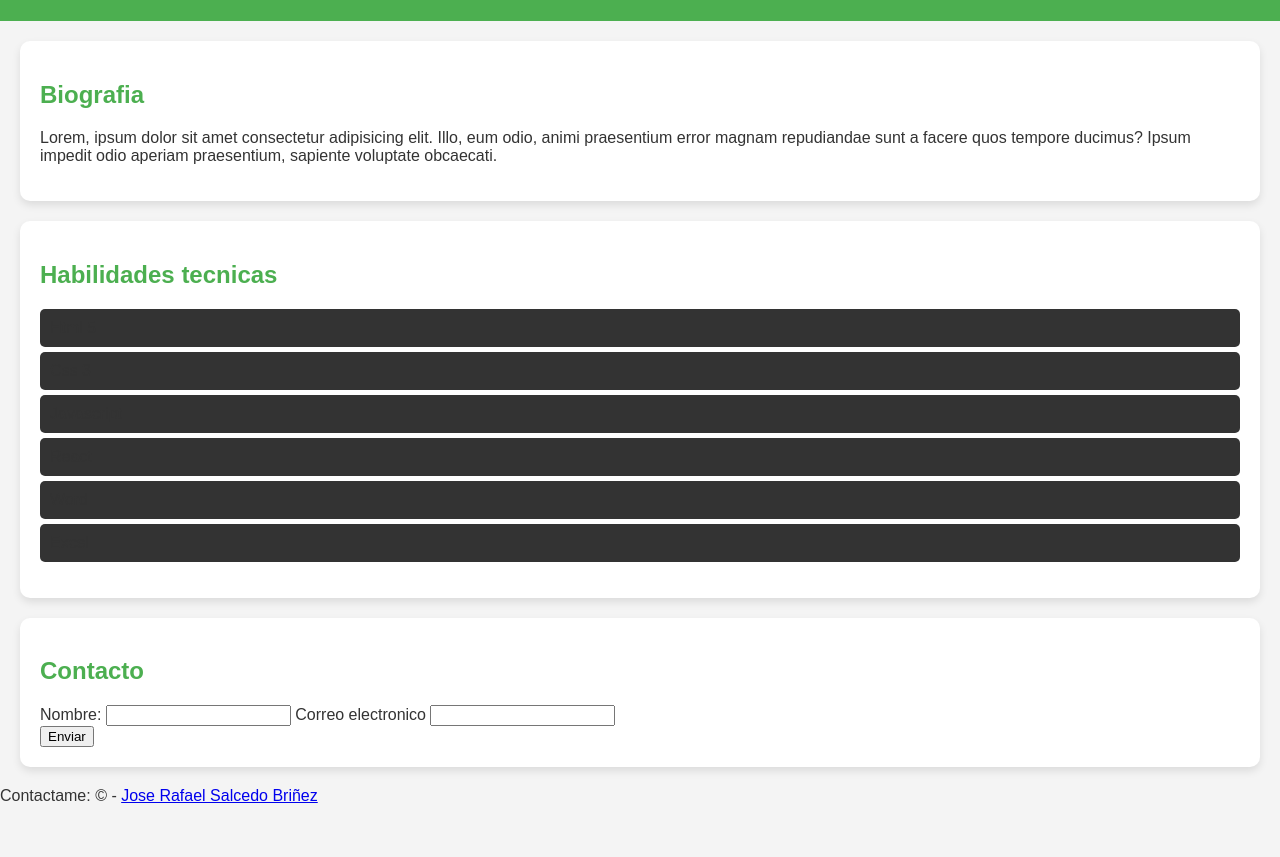
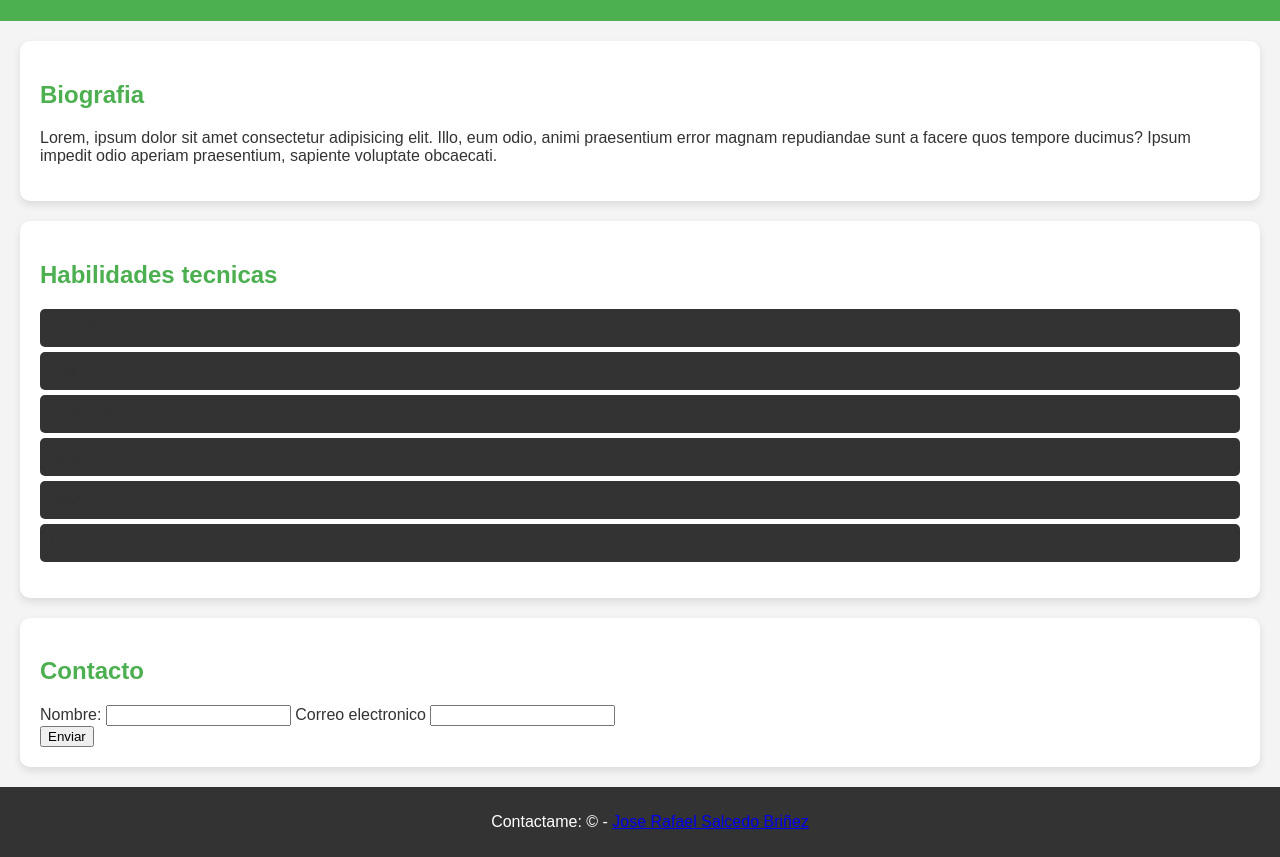
Before and after one commit to Joserafa20/Lab17, a plain HTML site: page index.html in a window 1280 px wide. Shown: the part 99-956 px from the top of the page. Before the commit the page ends 920 px from the top, so only its background shows below. Drawn offline with Linux system fonts and the light colour scheme.

Commit message:
corrigiendo

```diff
--- a/assent/style.css
+++ b/assent/style.css
@@ -37,3 +37,12 @@ ul li{
     padding: 10px;
     border-radius: 5px;
 }
+
+footer{
+    background-color: #333;
+    color: white;
+    text-align: center;
+    padding: 10px;
+    width: 100%;
+    bottom: 0;
+}
```
